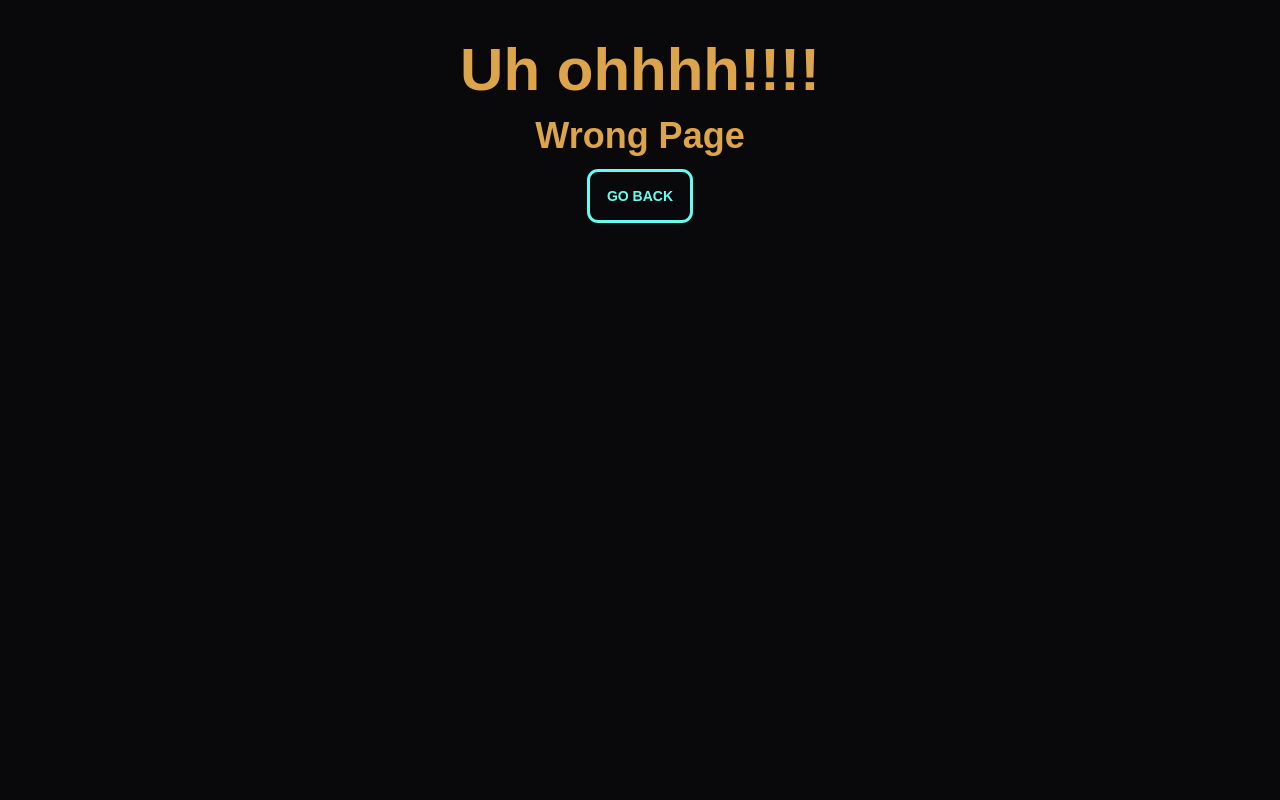
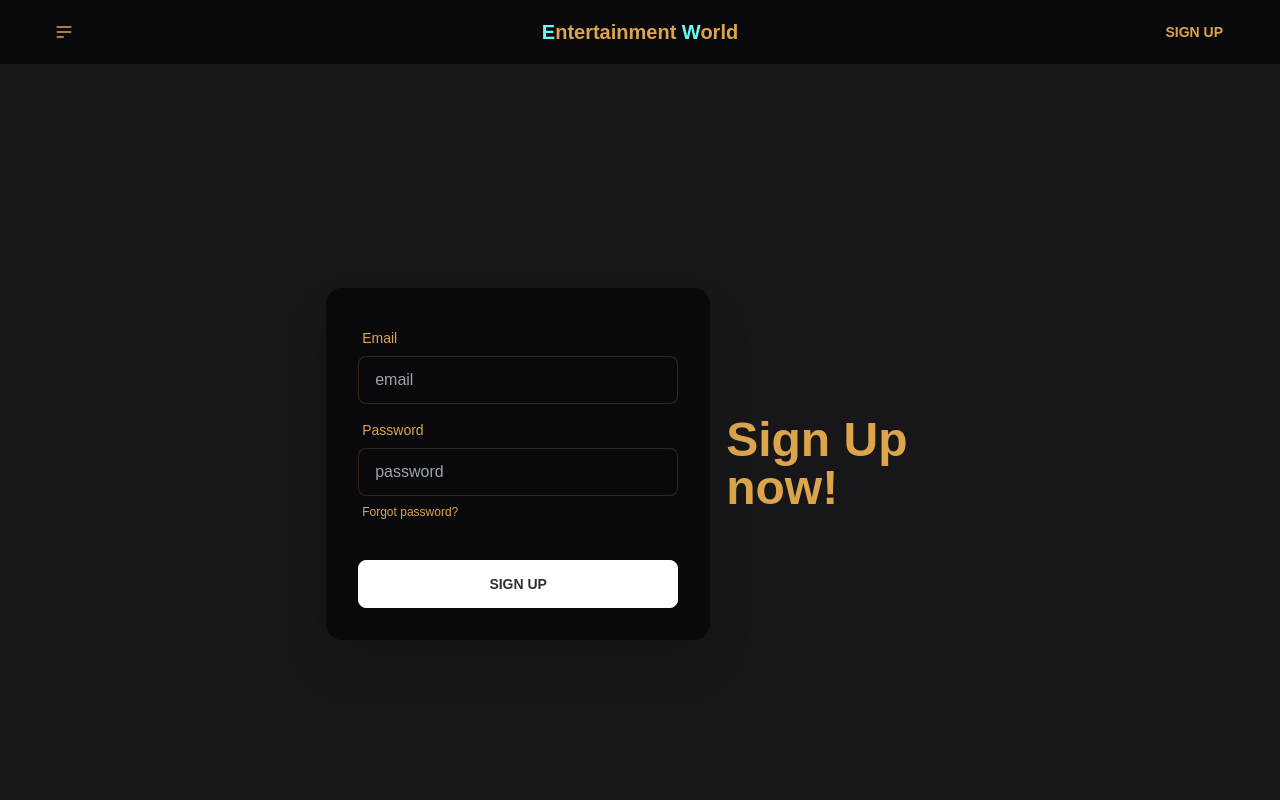
Before and after one commit to AAkilRaiyanPrantho/ph-assignment-09, a React (Vite) app: page /signUp in a window 1280 px wide. Shown: the top 800 px of the page. Built offline with nearby package versions, Linux system fonts and the light colour scheme.

Commit message:
SignUp and SignIn route created

```diff
--- /dev/null
+++ b/src/components/CustomerReviews/CustomerReviews.jsx
@@ -0,0 +1,11 @@
+
+
+const CustomerReviews = () => {
+    return (
+        <div>
+            <h1>Listen to what our dearest customers got to say about us.</h1>
+        </div>
+    );
+};
+
+export default CustomerReviews;
--- /dev/null
+++ b/src/components/NavBar/NavBar.css
@@ -0,0 +1,4 @@
+li a.active{
+    text-decoration: underline;
+    color: chocolate;
+}
--- a/src/components/NavBar/NavBar.jsx
+++ b/src/components/NavBar/NavBar.jsx
@@ -1,3 +1,6 @@
+import { Link, NavLink } from "react-router-dom";
+import './NavBar.css';
+
 const NavBar = () => {
   return (
     <div className="navbar bg-base-100 px-10">
@@ -24,13 +27,13 @@ const NavBar = () => {
             className="menu menu-sm dropdown-content mt-3 z-[1] p-2 shadow bg-base-100 rounded-box w-52"
           >
             <li>
-              <a>Homepage</a>
+              <NavLink to="/">Homepage</NavLink>
             </li>
             <li>
-              <a>Portfolio</a>
+              <NavLink to="/ourTeam">Our Team</NavLink>
             </li>
             <li>
-              <a>About</a>
+              <NavLink to='/reviews'>Customer Reviews</NavLink>
             </li>
           </ul>
         </div>
@@ -44,7 +47,8 @@ const NavBar = () => {
         </a>
       </div>
       <div className="navbar-end">
-        <button className="btn btn-ghost btn-circle">
+        <Link to='/signUp'><button className="btn btn-ghost">Sign Up</button></Link>
+        {/* <button className="btn btn-ghost btn-circle">
           <svg
             xmlns="http://www.w3.org/2000/svg"
             className="h-5 w-5"
@@ -59,8 +63,8 @@ const NavBar = () => {
               d="M21 21l-6-6m2-5a7 7 0 11-14 0 7 7 0 0114 0z"
             />
           </svg>
-        </button>
-        <button className="btn btn-ghost btn-circle">
+        </button> */}
+        {/* <button className="btn btn-ghost btn-circle">
           <div className="indicator">
             <svg
               xmlns="http://www.w3.org/2000/svg"
@@ -78,7 +82,7 @@ const NavBar = () => {
             </svg>
             <span className="badge badge-xs badge-primary indicator-item"></span>
           </div>
-        </button>
+        </button> */}
       </div>
     </div>
   );
--- /dev/null
+++ b/src/components/OurTeam/OurTeam.jsx
@@ -0,0 +1,11 @@
+
+
+const OurTeam = () => {
+    return (
+        <div>
+            <h1>Meet our Team</h1>
+        </div>
+    );
+};
+
+export default OurTeam;
--- /dev/null
+++ b/src/components/SignIn/SignIn.jsx
@@ -0,0 +1,40 @@
+
+
+const SignIn = () => {
+    return (
+        <div>
+            <div className="hero min-h-screen bg-base-200">
+  <div className="hero-content flex-col lg:flex-row-reverse">
+    <div className="text-center lg:text-left">
+      <h1 className="text-5xl font-bold">Sign In now!</h1>
+
+    </div>
+    <div className="card flex-shrink-0 w-full max-w-sm shadow-2xl bg-base-100">
+      <form className="card-body">
+        <div className="form-control">
+          <label className="label">
+            <span className="label-text">Email</span>
+          </label>
+          <input type="email" placeholder="email" className="input input-bordered" required />
+        </div>
+        <div className="form-control">
+          <label className="label">
+            <span className="label-text">Password</span>
+          </label>
+          <input type="password" placeholder="password" className="input input-bordered" required />
+          <label className="label">
+            <a href="#" className="label-text-alt link link-hover">Forgot password?</a>
+          </label>
+        </div>
+        <div className="form-control mt-6">
+          <button className="btn btn-primary">Sign In</button>
+        </div>
+      </form>
+    </div>
+  </div>
+</div>
+        </div>
+    );
+};
+
+export default SignIn;
--- /dev/null
+++ b/src/components/SignUp/SignUp.jsx
@@ -0,0 +1,40 @@
+
+
+const SignUp = () => {
+    return (
+        <div>
+           <div className="hero min-h-screen bg-base-200">
+  <div className="hero-content flex-col lg:flex-row-reverse">
+    <div className="text-center lg:text-left">
+      <h1 className="text-5xl font-bold">Sign Up now!</h1>
+
+    </div>
+    <div className="card flex-shrink-0 w-full max-w-sm shadow-2xl bg-base-100">
+      <form className="card-body">
+        <div className="form-control">
+          <label className="label">
+            <span className="label-text">Email</span>
+          </label>
+          <input type="email" placeholder="email" className="input input-bordered" required />
+        </div>
+        <div className="form-control">
+          <label className="label">
+            <span className="label-text">Password</span>
+          </label>
+          <input type="password" placeholder="password" className="input input-bordered" required />
+          <label className="label">
+            <a href="#" className="label-text-alt link link-hover">Forgot password?</a>
+          </label>
+        </div>
+        <div className="form-control mt-6">
+          <button className="btn btn-primary">Sign Up</button>
+        </div>
+      </form>
+    </div>
+  </div>
+</div>
+        </div>
+    );
+};
+
+export default SignUp;
```
Also changed, not shown: src/main.jsx (+16 -1 lines).
